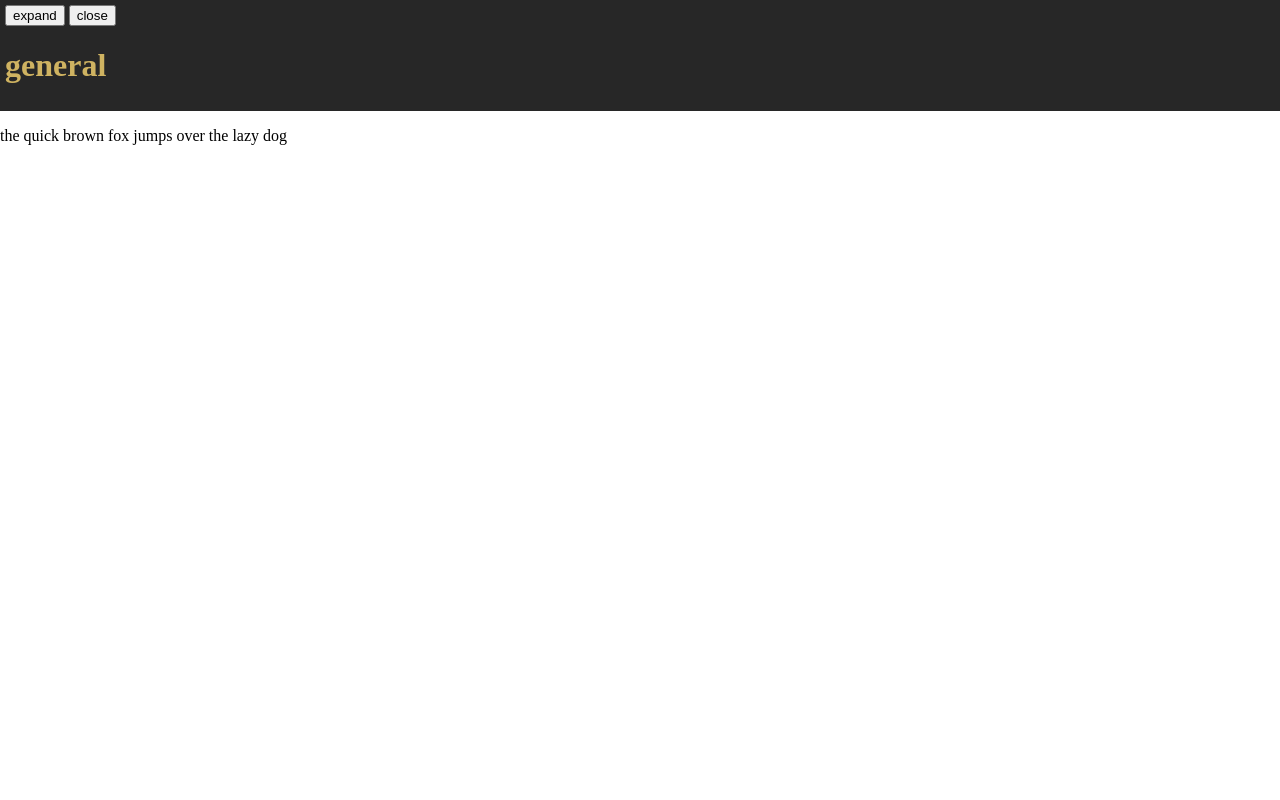
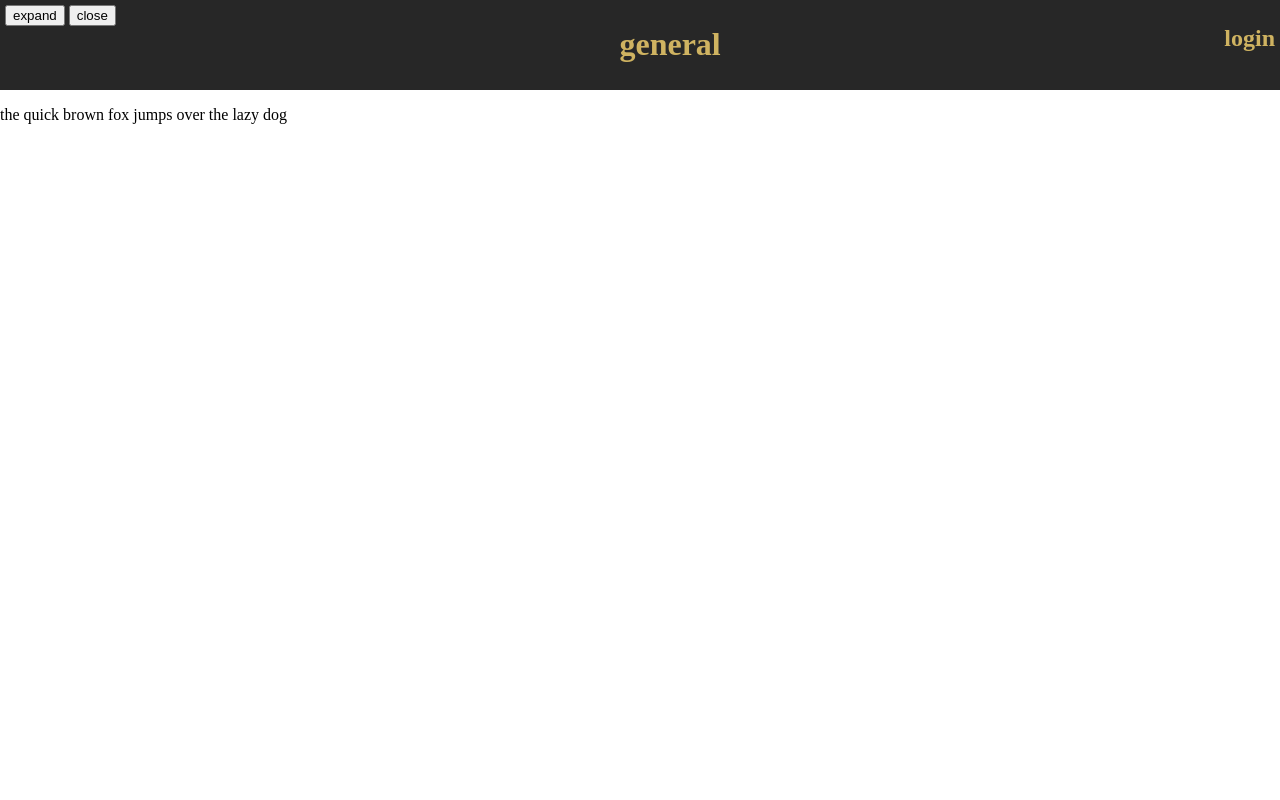
Before and after one commit to jzc/doubleproductivity, a Flask app: page / in a window 1280 px wide. Run offline with Flask 2, Linux system fonts and the light colour scheme; some libraries are stand-ins or nearby versions.

Commit message:
finished sidebar animation

```diff
--- a/app/static/main.js
+++ b/app/static/main.js
@@ -5,8 +5,10 @@ let navbarWidth = "175px";
 
 function expand() {
     document.getElementById("main").style.marginLeft=navbarWidth;
+    document.getElementById("main").style.width = "calc(100% - 175px)";
 }
 
 function close() {
     document.getElementById("main").style.marginLeft="0%";
+    document.getElementById("main").style.width="100%";
 }
--- a/app/static/style.css
+++ b/app/static/style.css
@@ -25,16 +25,14 @@
     top: 0;
     left: 0;
     z-index: 1;
-    transition: margin-left .5s;
+    transition: all .5s;
     /* margin-left: 30%; */
 }
 
 #header {
     color: #cfb361;
     background-color:#272727;
-    padding:5px;
+    padding: 5px;
+    display: flex;
+    justify-content: space-between;
 }
-/*
-html, body {
-    height: 100vh;
-} */
--- a/app/templates/base.html
+++ b/app/templates/base.html
@@ -22,9 +22,12 @@
 
     <div id="main">
         <div id="header">
-          <button id="expand">expand</button>
-          <button id="close">close</button>
+          <div class="logo">
+            <button id="expand">expand</button>
+            <button id="close">close</button>
+          </div>
           <h1>general</h1>
+          <h2>login</h2>
         </div>
         <div id="content">
           <p>the quick brown fox jumps over the lazy dog</p>
```
